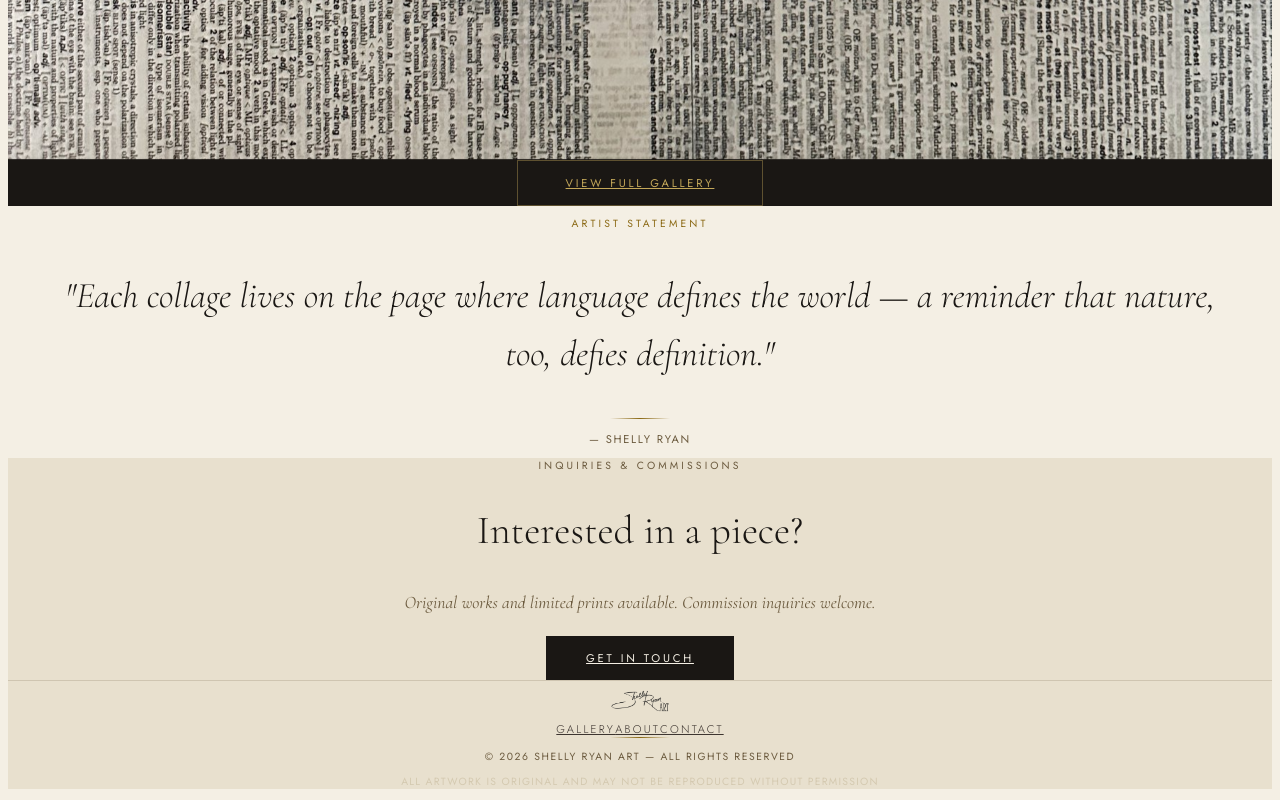
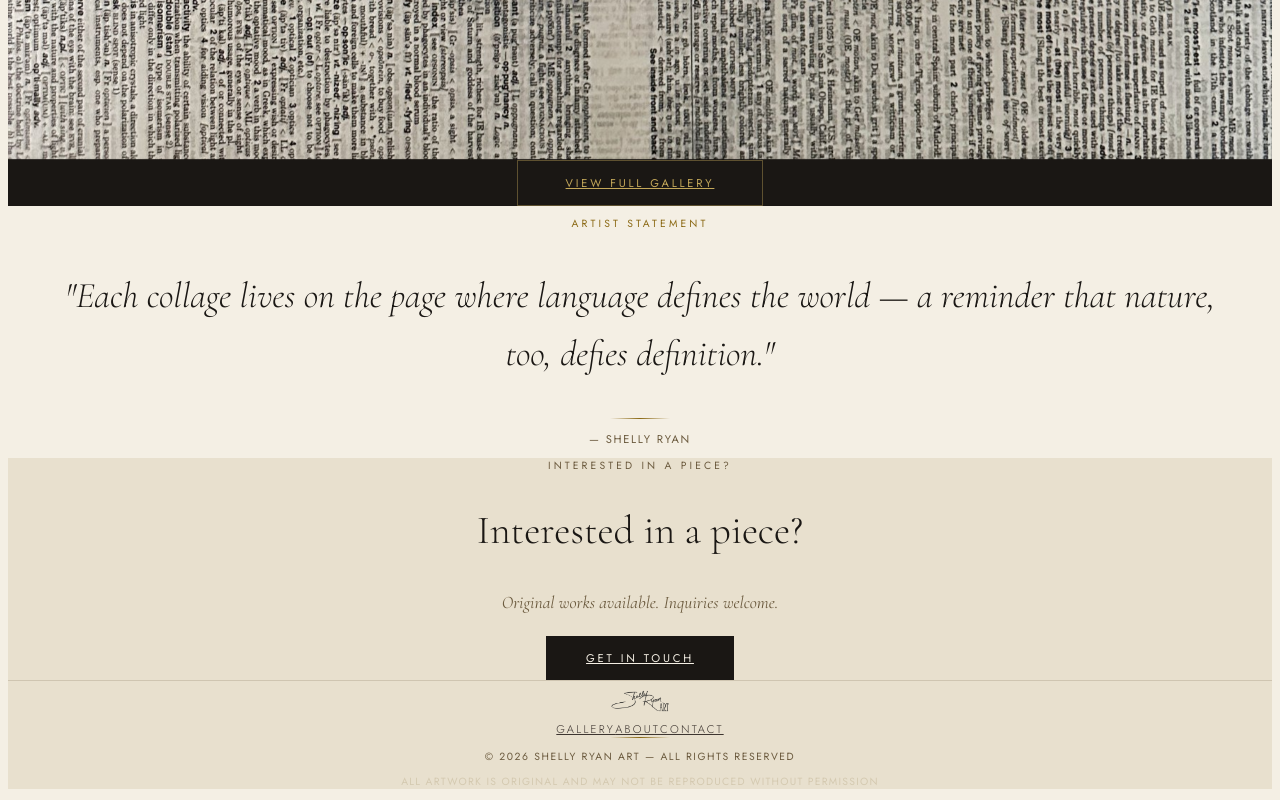
Before and after one commit to ShellyRyanArt/shellyryanartwebsite, a Next.js app: page / in a window 1280 px wide. Shown: the part 4983-5783 px from the top of the page. Built offline with nearby package versions, Linux system fonts and the light colour scheme; a web font is replaced by a local one.

Commit message:
Remove commissions and prints — not offered at this time

```diff
--- a/app/about/page.tsx
+++ b/app/about/page.tsx
@@ -87,7 +87,7 @@ export default function AboutPage() {
                   transition: "background 0.3s ease",
                 }}
               >
-                Commission a Piece
+                Inquire About This Work
               </Link>
             </div>
           </div>
--- a/app/contact/page.tsx
+++ b/app/contact/page.tsx
@@ -58,7 +58,7 @@ export default function ContactPage() {
           className="mt-6 font-display mx-auto"
           style={{ fontSize: "1.1rem", fontStyle: "italic", color: "var(--sepia)", maxWidth: "480px", lineHeight: 1.8 }}
         >
-          For original work inquiries, commission requests, or general questions — Shelly would love to hear from you.
+          For original work inquiries or general questions — Shelly would love to hear from you.
         </p>
       </section>
 
@@ -127,8 +127,6 @@ export default function ContactPage() {
                 >
                   <option value="">Select a subject</option>
                   <option value="original">Purchase Original Work</option>
-                  <option value="print">Print Inquiry</option>
-                  <option value="commission">Commission a Piece</option>
                   <option value="press">Press / Exhibition</option>
                   <option value="other">Other</option>
                 </select>
--- a/app/page.tsx
+++ b/app/page.tsx
@@ -300,7 +300,7 @@ export default function HomePage() {
             className="font-sans-light mb-4"
             style={{ fontSize: "0.65rem", letterSpacing: "0.3em", textTransform: "uppercase", color: "var(--sepia)" }}
           >
-            Inquiries & Commissions
+            Interested in a piece?
           </p>
           <h2
             className="font-display mb-6"
@@ -312,7 +312,7 @@ export default function HomePage() {
             className="font-display mb-10"
             style={{ fontSize: "1.1rem", fontStyle: "italic", color: "var(--sepia)", lineHeight: 1.8 }}
           >
-            Original works and limited prints available. Commission inquiries welcome.
+            Original works available. Inquiries welcome.
           </p>
           <Link
             href="/contact"
```
